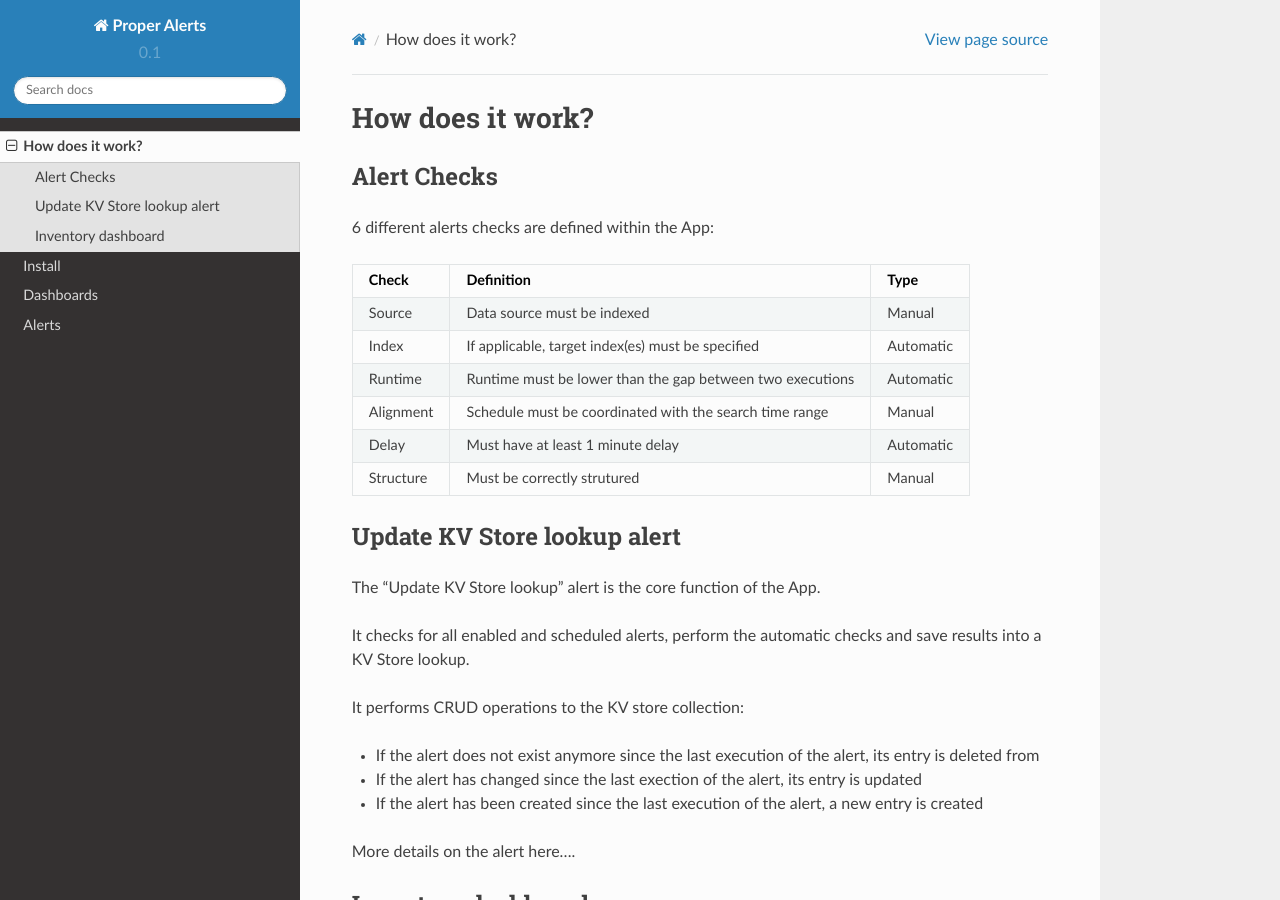
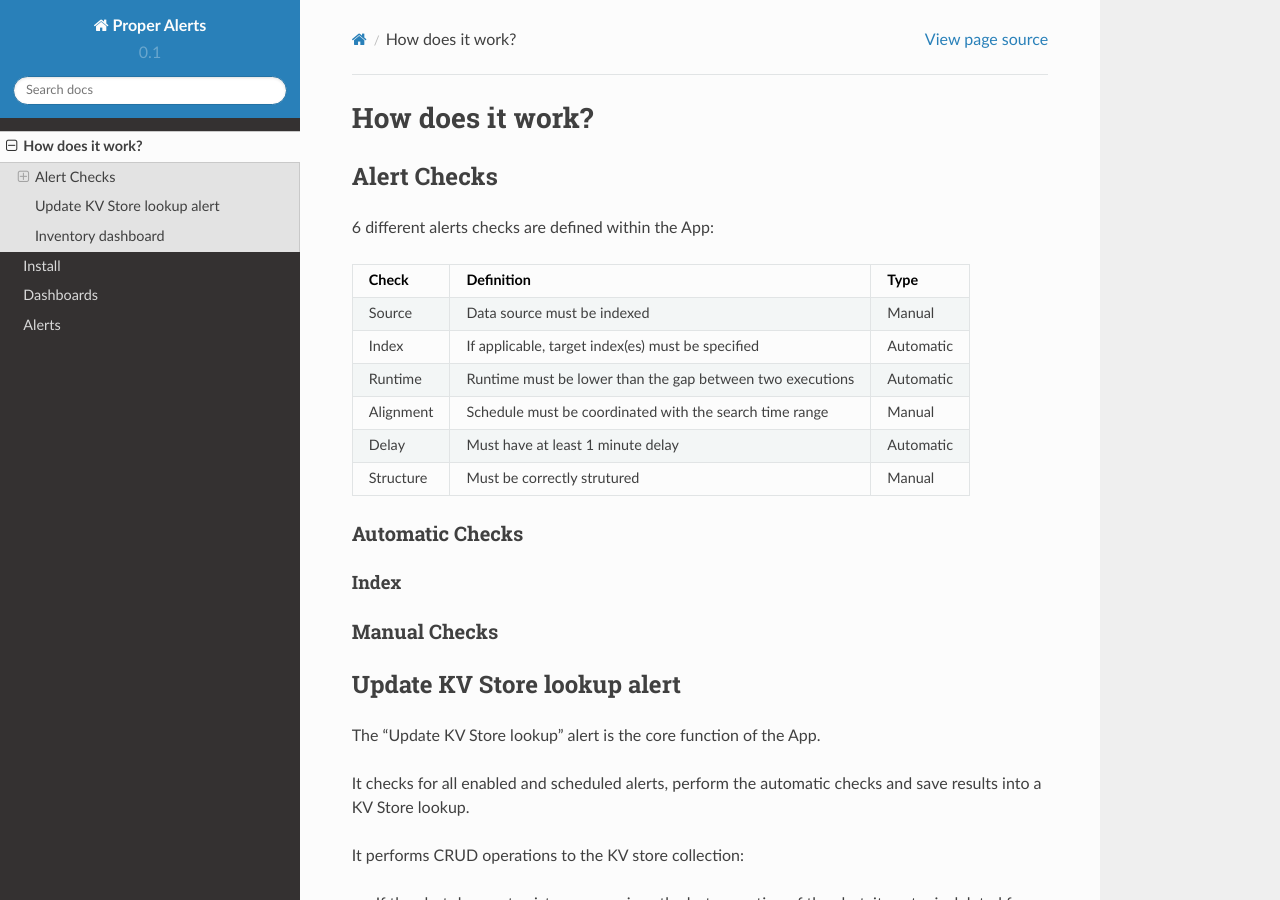
Before and after one commit to a-l-h/splunk-app-proper-alerts, a Sphinx documentation site: the page built from doc/overview.rst, in a window 1280 px wide and 900 px high. Built offline with Sphinx 7.4.7 and the Read the Docs theme 2.0.0, drawn with Linux system fonts in a browser that asks for light colours.

Commit message:
Update overview.rst

```diff
--- a/doc/overview.rst
+++ b/doc/overview.rst
@@ -22,6 +22,16 @@ Alert Checks
 +-------------+-----------------------------------------------------------+-----------+
 | Structure   | Must be correctly strutured                               | Manual    |
 +-------------+-----------------------------------------------------------+-----------+
+
+Automatic Checks
+****************
+
+Index
+-----
+
+
+Manual Checks
+*************
 
 
 Update KV Store lookup alert
```
